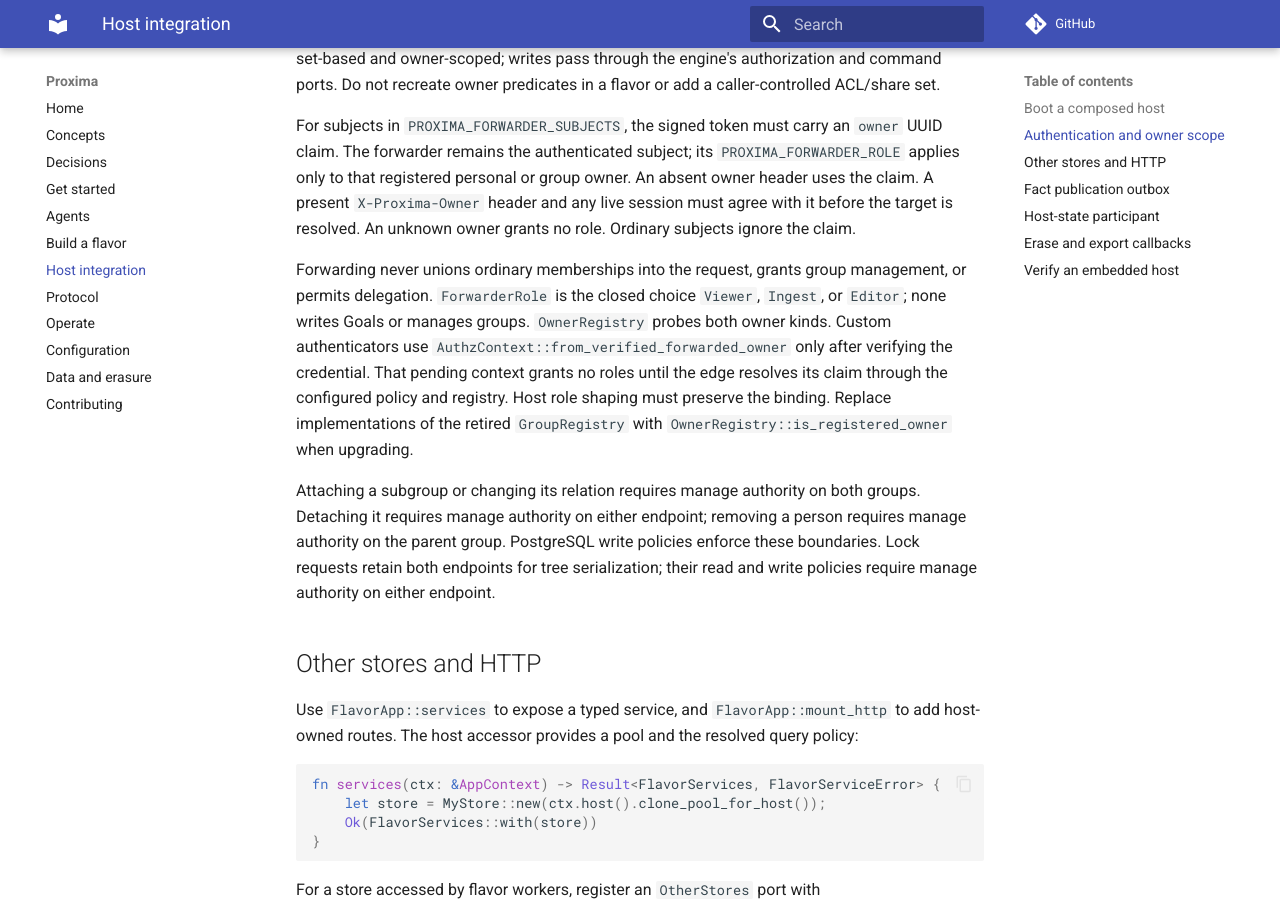
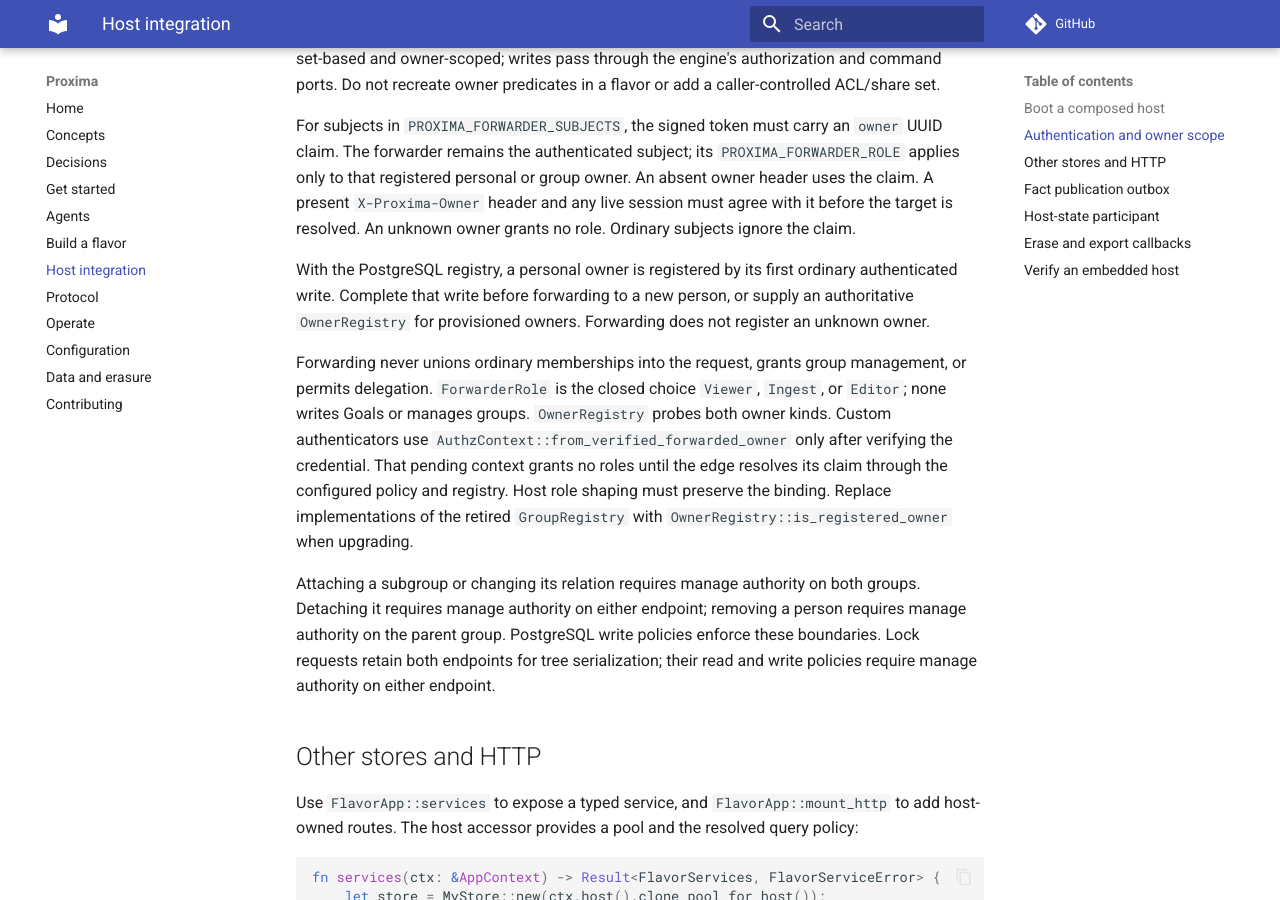
Before and after one commit to Aquilo-Solution-S/Proxima, an MkDocs documentation site: the page built from docs/host-integration.md, in a window 1280 px wide and 900 px high, scrolled down 1855 px. Built offline with MkDocs 1.6.1 and Material for MkDocs 9.7.7, drawn with Linux system fonts in a browser that asks for light colours; comment, search, counter and statistics services are not loaded.

Commit message:
docs(host): explain personal owner registration (#484)
Describe when the PostgreSQL owner registry admits a personal owner and how an embedded host supplies provisioned owners.

Upgrade: v0.0.37: Before forwarding to a personal owner with the PostgreSQL registry, complete its first ordinary authenticated write, or provide an authoritative OwnerRegistry for provisioned owners. Forwarding does not register unknown owners.

Co-Authored-By: Codex <noreply@openai.com>

```diff
--- a/docs/host-integration.md
+++ b/docs/host-integration.md
@@ -92,6 +92,11 @@ For subjects in `PROXIMA_FORWARDER_SUBJECTS`, the signed token must carry an
 owner. An absent owner header uses the claim. A present `X-Proxima-Owner`
 header and any live session must agree with it before the target is resolved.
 An unknown owner grants no role. Ordinary subjects ignore the claim.
+
+With the PostgreSQL registry, a personal owner is registered by its first
+ordinary authenticated write. Complete that write before forwarding to a new
+person, or supply an authoritative `OwnerRegistry` for provisioned owners.
+Forwarding does not register an unknown owner.
 
 Forwarding never unions ordinary memberships into the request, grants group
 management, or permits delegation. `ForwarderRole` is the closed choice
```
